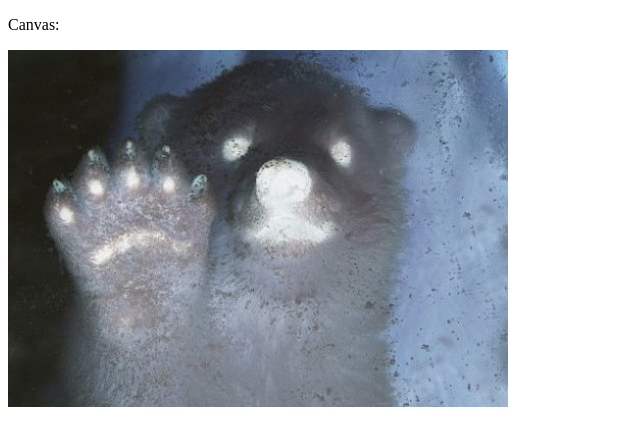
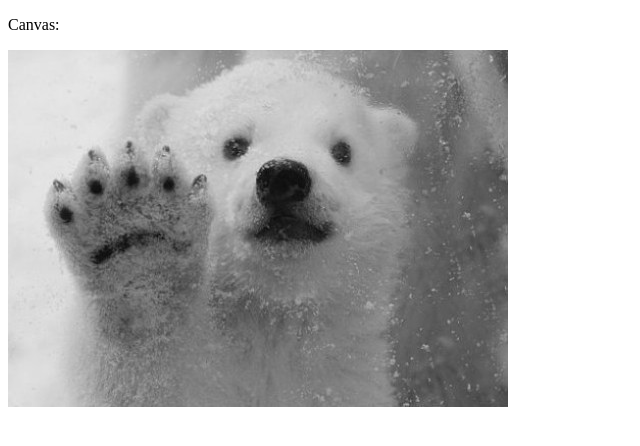
Before and after one commit to alocay/FuzzyJS, a plain HTML site: page Test/index.html in a window 1280 px wide. Shown: the whole page, without its empty margins (0-640 px from the left). Drawn offline with Linux system fonts and the light colour scheme.

Commit message:
Initial greyscale function

```diff
--- a/Test/index.html
+++ b/Test/index.html
@@ -12,7 +12,8 @@
 
             var pixelate = function(image) {
                 ctx.drawImage(image, 0, 0);
-                Fuzzy.InvertedColorFilter(ctx, Fuzzy.ColorFilters.BLUE);
+                Fuzzy.Greyscale(ctx);
+                //Fuzzy.InvertedColorFilter(ctx, Fuzzy.ColorFilters.BLUE);
                 //Fuzzy.Invert(ctx);
                 //Fuzzy.Pixelate(ctx, image, 5);
                 //Fuzzy.ColorFilter(ctx, Fuzzy.ColorFilters.RED);
--- a/fuzzy.js
+++ b/fuzzy.js
@@ -72,6 +72,16 @@ if ( typeof Fuzzy == 'undefined') {
     }
 
     this.Greyscale = function(ctx) {
+        var width = ctx.canvas.width;
+        var height = ctx.canvas.height;
+        var imgData = ctx.getImageData(0, 0, width, height);
+
+        for (var i = 0; i < imgData.data.length; i += 4) {
+            var grey = 0.299 * imgData.data[i] + 0.587 * imgData.data[i + 1] + 0.114 * imgData.data[i + 2];
+            imgData.data[i] = imgData.data[i + 1] = imgData.data[i + 2] = grey;
+        }
+
+        ctx.putImageData(imgData, 0, 0);
     }
 
     function _invertColorFilter(ctx, colorFilter) {
```
